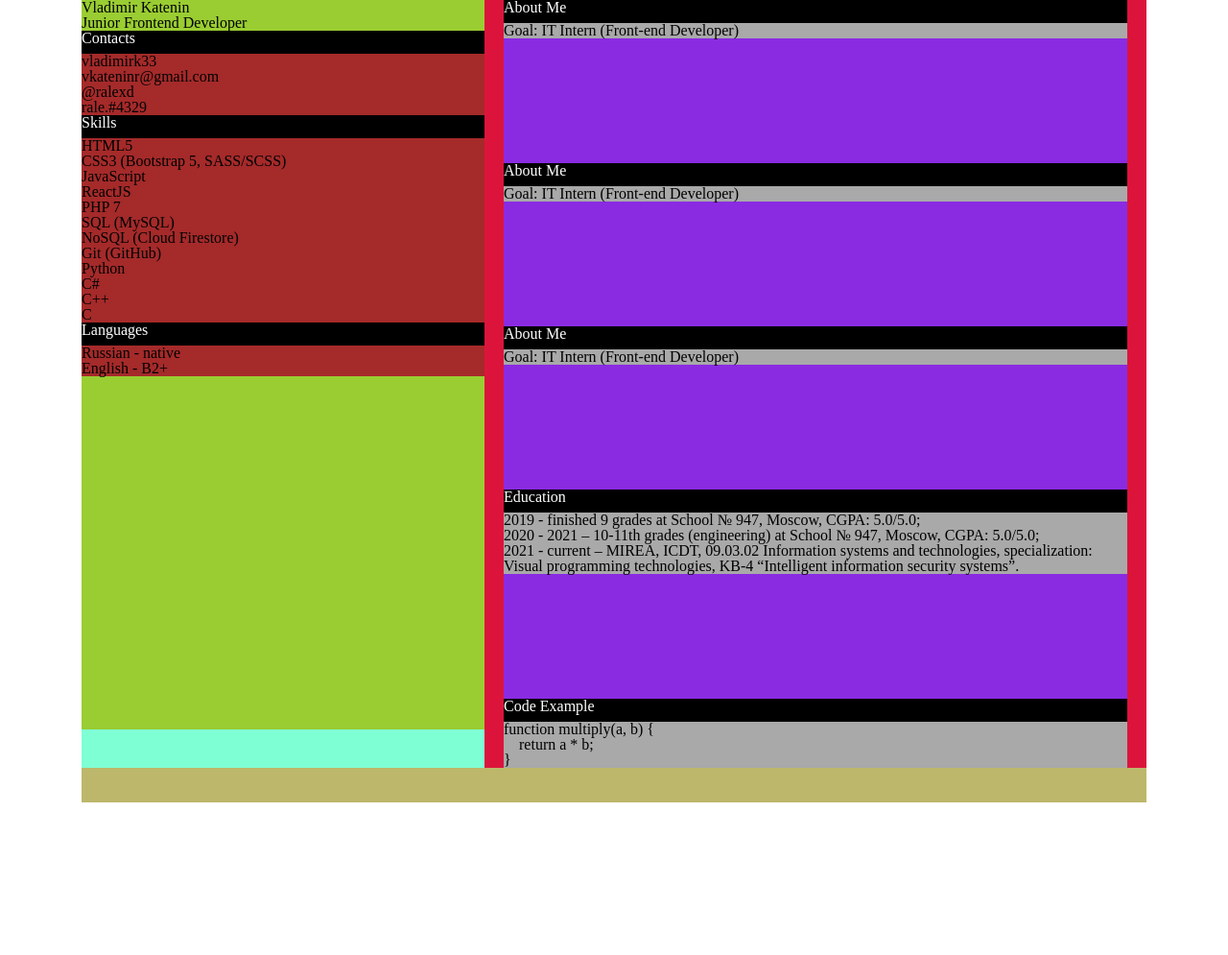
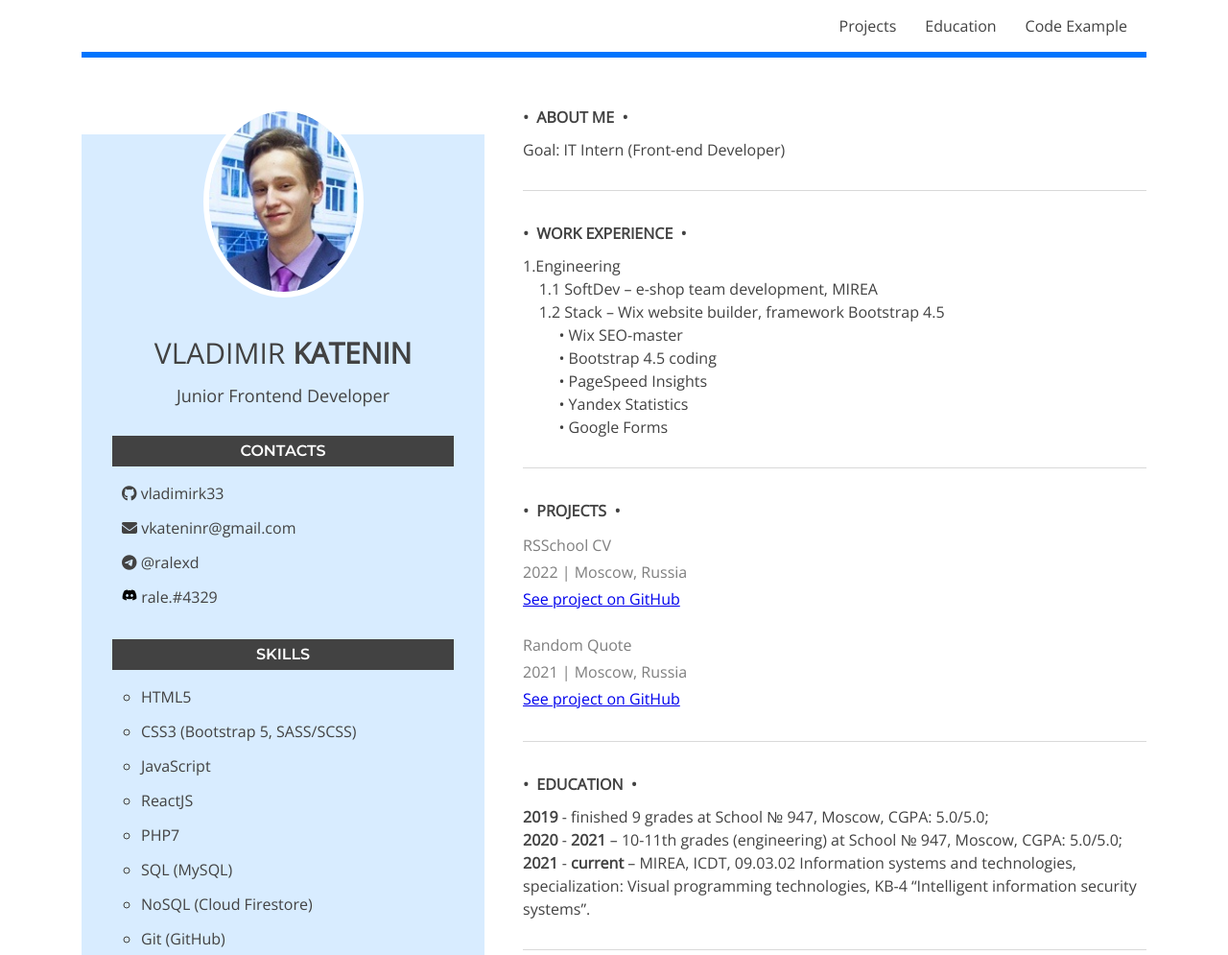
Before and after one commit to vladimirk33/rsschool-cv, a plain HTML site: page index.html in a window 1280 px wide. Shown: the top 995 px of the page at 96% size. Before the commit the page ends 836 px from the top, so only its background shows below. Drawn offline with nearby package versions, Linux system fonts and the light colour scheme.

Commit message:
feat: add html code and css styles

```diff
--- a/index.html
+++ b/index.html
@@ -5,45 +5,68 @@
 <head>
     <meta charset="utf-8">
     <meta http-equiv="X-UA-Compatible" content="IE=edge">
-    <title></title>
+    <title>Vladimir Katenin</title>
     <meta name="description" content="">
     <meta name="viewport" content="width=device-width, initial-scale=1">
     <link rel="stylesheet" href="reset.css">
     <link rel="stylesheet" href="style.css">
+    <script src="https://use.fontawesome.com/58781434b0.js"></script>
 </head>
 
 <body>
-    <header></header>
+    <header>
+        <nav>
+            <ul>
+                <a href="#projects">
+                    <li>Projects</li>
+                </a>
+                <a href="#education">
+                    <li>Education</li>
+                </a>
+                <a href="#codeexamp">
+                    <li>Code Example</li>
+                </a>
+            </ul>
+        </nav>
+    </header>
     <main>
         <div class="main-container">
             <div class="side-panel-container">
                 <div class="side-panel">
-                    <h1>Vladimir Katenin</h1>
-                    <h2>Junior Frontend Developer</h2>
+                    <div class="side-panel-header-text">
+                        <img class="cv-photo" src="photo.jpg" alt="My photo">
+                        <h1><span>Vladimir</span> <span>Katenin</span></h1>
+                        <h2>Junior Frontend Developer</h2>
+                    </div>
                     <section class="side-panel-section">
                         <div class="side-panel-section-header">
-                            <h2>Contacts</h2>
+                            <div>
+                                <h2>Contacts</h2>
+                            </div>
                         </div>
-                        <div class="section-content">
+                        <div class="side-panel-section-content">
                             <ul>
-                                <li><i></i>vladimirk33</li>
-                                <li><i></i>vkateninr@gmail.com</li>
-                                <li><i></i>@ralexd</li>
-                                <li><i></i>rale.#4329</li>
+                                <li><i class="fa fa-github"></i> vladimirk33</li>
+                                <li><i class="fa fa-envelope"></i> vkateninr@gmail.com</li>
+                                <li><i class="fa fa-telegram"></i> @ralexd</li>
+                                <li><img src="discord-brands.svg" alt="discord logo" width="16" height="16"> rale.#4329
+                                </li>
                             </ul>
                         </div>
                     </section>
                     <section class="side-panel-section">
                         <div class="side-panel-section-header">
-                            <h2>Skills</h2>
+                            <div>
+                                <h2>Skills</h2>
+                            </div>
                         </div>
                         <div class="side-panel-section-content">
-                            <ul>
+                            <ul style="list-style-type: circle; margin-left: 20px;">
                                 <li><i></i>HTML5</li>
                                 <li><i></i>CSS3 (Bootstrap 5, SASS/SCSS)</li>
                                 <li><i></i>JavaScript</li>
                                 <li><i></i>ReactJS</li>
-                                <li><i></i>PHP 7</li>
+                                <li><i></i>PHP7</li>
                                 <li><i></i>SQL (MySQL)</li>
                                 <li><i></i>NoSQL (Cloud Firestore)</li>
                                 <li><i></i>Git (GitHub)</li>
@@ -56,7 +79,9 @@
                     </section>
                     <section class="side-panel-section">
                         <div class="side-panel-section-header">
-                            <h2>Languages</h2>
+                            <div>
+                                <h2>Languages</h2>
+                            </div>
                         </div>
                         <div class="side-panel-section-content">
                             <ul>
@@ -68,45 +93,81 @@
                 </div>
             </div>
             <div class="main-menu-container">
-                <section class="main-menu-container-section">
+                <section id="aboutme" class="main-menu-container-section">
                     <div class="main-menu-section-header">
-                        <h2>About Me</h2>
+                        <div>
+                            <h2>&bull;&nbsp;&nbsp;About Me&nbsp;&nbsp;&bull;</h2>
+                        </div>
                     </div>
                     <div class="main-menu-section-content">
                         <p>Goal: IT Intern (Front-end Developer)</p>
                     </div>
                 </section>
-                <section class="main-menu-container-section">
+                <hr>
+                <section id="workexp" class="main-menu-container-section">
                     <div class="main-menu-section-header">
-                        <h2>About Me</h2>
+                        <h2>&bull;&nbsp;&nbsp;Work Experience&nbsp;&nbsp;&bull;</h2>
                     </div>
                     <div class="main-menu-section-content">
-                        <p>Goal: IT Intern (Front-end Developer)</p>
+                        <ol>
+                            <li>1.Engineering<br>
+                                &nbsp;&nbsp;&nbsp;&nbsp;1.1 SoftDev – e-shop team development, MIREA<br>
+                                &nbsp;&nbsp;&nbsp;&nbsp;1.2 Stack – Wix website builder, framework Bootstrap 4.5
+                                <ul>
+                                    <li>&nbsp;&nbsp;&nbsp;&nbsp;&nbsp;&nbsp;&nbsp;&nbsp;&nbsp;&bull; Wix SEO-master</li>
+                                    <li>&nbsp;&nbsp;&nbsp;&nbsp;&nbsp;&nbsp;&nbsp;&nbsp;&nbsp;&bull; Bootstrap 4.5 coding</li>
+                                    <li>&nbsp;&nbsp;&nbsp;&nbsp;&nbsp;&nbsp;&nbsp;&nbsp;&nbsp;&bull; PageSpeed Insights</li>
+                                    <li>&nbsp;&nbsp;&nbsp;&nbsp;&nbsp;&nbsp;&nbsp;&nbsp;&nbsp;&bull; Yandex Statistics</li>
+                                    <li>&nbsp;&nbsp;&nbsp;&nbsp;&nbsp;&nbsp;&nbsp;&nbsp;&nbsp;&bull; Google Forms</li>
+                                </ul>
+                            </li>
+                        </ol>
                     </div>
                 </section>
-                <section class="main-menu-container-section">
+                <hr>
+                <section id="projects" class="main-menu-container-section">
                     <div class="main-menu-section-header">
-                        <h2>About Me</h2>
+                        <h2>&bull;&nbsp;&nbsp;Projects&nbsp;&nbsp;&bull;</h2>
                     </div>
                     <div class="main-menu-section-content">
-                        <p>Goal: IT Intern (Front-end Developer)</p>
+                        <div class="project-section">
+                            <div class="project-section-header">
+                                <h2>RSSchool CV</h2>
+                                <h2>2022 | Moscow, Russia</h2>
+                                <p><a href="https://github.com/vladimirk33/rsschool-cv" target="_blank">See project on
+                                        GitHub</a></p>
+                            </div>
+                            <div class="project-section-header">
+                                <h2>Random Quote</h2>
+                                <h2>2021 | Moscow, Russia</h2>
+                                <p><a href="https://random-quote.42web.io/" target="_blank">See project on GitHub</a>
+                                </p>
+                            </div>
+                            <div class="project-section-content"></div>
+                        </div>
                     </div>
                 </section>
-                <section class="main-menu-container-section">
+                <hr>
+                <section id="education" class="main-menu-container-section">
                     <div class="main-menu-section-header">
-                        <h2>Education</h2>
+                        <h2>&bull;&nbsp;&nbsp;Education&nbsp;&nbsp;&bull;</h2>
                     </div>
                     <div class="main-menu-section-content">
                         <ul>
                             <li><b>2019</b> - finished 9 grades at School № 947, Moscow, CGPA: 5.0/5.0;</li>
-                            <li><b>2020</b> - <b>2021</b> – 10-11th grades (engineering) at School № 947, Moscow, CGPA: 5.0/5.0;</li>
-                            <li><b>2021 - <b>current</b> – MIREA, ICDT, 09.03.02 Information systems and technologies, specialization: Visual programming technologies, KB-4 “Intelligent information security systems”.</li>
+                            <li><b>2020</b> - <b>2021</b> – 10-11th grades (engineering) at School № 947, Moscow, CGPA:
+                                5.0/5.0;</li>
+                            <li><b>2021</b> - <b>current</b> – MIREA, ICDT, 09.03.02 Information systems and
+                                technologies,
+                                specialization: Visual programming technologies, KB-4 “Intelligent information
+                                security systems”.</li>
                         </ul>
                     </div>
                 </section>
-                <section class="main-menu-container-section">
+                <hr>
+                <section id="codeexamp" class="main-menu-container-section">
                     <div class="main-menu-section-header">
-                        <h2>Code Example</h2>
+                        <h2>&bull;&nbsp;&nbsp;Code Example&nbsp;&nbsp;&bull;</h2>
                     </div>
                     <div class="main-menu-section-content">
                         <pre>function multiply(a, b) {
@@ -117,7 +178,12 @@
             </div>
         </div>
     </main>
-    <footer></footer>
+    <footer>
+        <div><a href="https://rs.school/js/" target="_blank"><img src="rs_school_js.svg" alt="rsschool logo"></a></div>
+        <div>&copy;2022</div>
+        <div><a href="https://github.com/vladimirk33/" target="_blank"><img src="GitHub_Logo.png" alt="github logo"></a>
+        </div>
+    </footer>
 </body>
 
 </html>
--- a/style.css
+++ b/style.css
@@ -1,59 +1,174 @@
+@import url('https://fonts.googleapis.com/css2?family=Montserrat:wght@300;600;700&family=Open+Sans&display=swap');
+
+* {
+    scroll-behavior: smooth;
+}
+
+body {
+    background: #FFFFFF;
+    color: #424242;
+    font-family: 'Open Sans', sans-serif;
+    line-height: 150%;
+}
+
+b {
+    font-weight: bold;
+}
+
+header nav ul {
+    display: flex;
+    flex-direction: row;
+    justify-content: flex-end;
+    width: 1100px;
+    margin: auto;
+}
+
+header nav ul li {
+    margin: 15px;
+}
+
+header nav ul a {
+    text-decoration: none;
+    color: #424242;
+}
+
+header nav ul a:hover {
+    background-color: #0074FD;
+    color: #D8ECFF;
+}
+
 .main-container {
-  background-color: crimson;
+    padding-top: 20px;
     width: 1110px;
-  height: 800px;
+    height: auto;
     margin: auto;
     display: flex;
     justify-content: space-between;
+    border-top: 6px solid #0074FD;
+    border-bottom: 6px solid #0074FD;
 }
 
 .side-panel-container {
-  background-color: aquamarine;
     width: 420px;
     height: 100%;
     display: flex;
+    flex-direction: column;
+    margin-top: 60px;
 }
 
 .main-menu-container {
-  background-color: blueviolet;
     width: 650px;
-  height: 100%;
-  display: flex;
     flex-direction: column;
     justify-content: space-between;
 }
 
 .side-panel {
-  background-color: yellowgreen;
-  width: 100%;
-  height: 760px;
-}
-
-.side-panel-section {
-  background-color: brown;
+    background-color: #D8ECFF;
     width: 100%;
     height: auto;
 }
 
+.side-panel-header-text {
+    text-align: center;
+    position: relative;
+    top: -30px;
+}
+
+.cv-photo {
+    height: 188px;
+    width: 155px;
+    border-radius: 50%;
+    border: 6px solid white;
+    margin-bottom: 40px;
+}
+
+.side-panel-header-text h1 {
+    font-size: 30px;
+    text-transform: uppercase;
+    margin-bottom: 20px;
+}
+
+.side-panel-header-text h2 {
+    font-size: 18px;
+}
+
+.side-panel-header-text h1 span:first-child {
+    font-weight: 300;
+}
+
+.side-panel-header-text h1 span:last-child {
+    font-weight: 700;
+    font-variant: small-caps;
+}
+
+hr {
+    display: block;
+    height: 2px;
+    border: 0;
+    border-top: 1px solid rgba(66, 66, 66, 0.2);
+    margin: 1em 0;
+    padding: 0;
+}
+
+.side-panel-section {
+    height: auto;
+    width: 356px;
+    margin: auto;
+    margin-bottom: 32px;
+}
+
 .side-panel-section-header {
-  background-color: black;
+    background-color: #424242;
     color: white;
-  height: 24px;
+    height: 32px;
+    font-family: 'Montserrat', sans-serif;
+    display: flex;
+    justify-content: center;
+    align-items: center;
+    margin-bottom: 16px;
+    text-transform: uppercase;
+    font-weight: 600;
+}
+
+.side-panel-section-content ul li {
+    margin-bottom: 12px;
+    font-family: 'Open Sans', sans-serif;
+    margin-left: 10px;
 }
 
 .main-menu-container-section {
-  background-color: darkgrey;
+    margin-top: 30px;
+    margin-bottom: 30px;
 }
 
 .main-menu-section-header {
-  background-color: black;
-  color: white;
-  height: 24px;
+    text-transform: uppercase;
+    font-weight: 600;
+}
+
+.main-menu-section-content {
+    margin-top: 10px;
+}
+
+.project-section-header {
+    font-family: 'Open Sans', sans-serif;
+    color: #7E7E7E;
+    line-height: 175%;
+    margin-bottom: 20px;
 }
 
 footer {
     width: 1110px;
-  height: 36px;
-  background-color: darkkhaki;
+    height: 50px;
     margin: auto;
+    display: flex;
+    align-items: center;
+    justify-content: space-between;
+    margin-top: 10px;
+    margin-bottom: 10px;
 }
+
+footer img {
+    height: 45px;
+    width: auto;
+}
```
Lines whose indentation alone changed are shown as unchanged.
